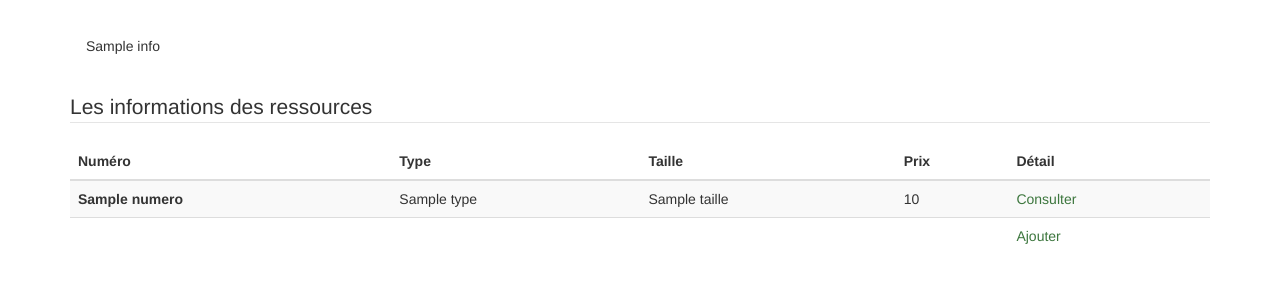
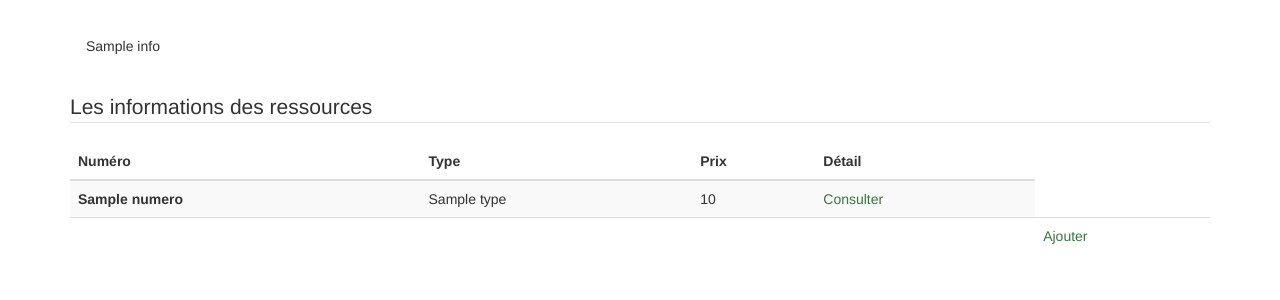
Before and after one commit to XIANQw/Hotel-Management-System, a Django app: template hotel/templates/gestionnaire.html in a window 1280 px wide. Shown: the part 52-352 px from the top of the page. Run offline with Django 3.2, Linux system fonts and the light colour scheme; the template is opened without the code that fills it: most values are stand-ins (such as "Sample title", 1, 10 or a date in 2020); some libraries are stand-ins or nearby versions.

Commit message:
530 retour

```diff
--- a/hotel/templates/gestionnaire.html
+++ b/hotel/templates/gestionnaire.html
@@ -109,7 +109,6 @@
                     <tr>
                         <th scope="col">Numéro</th>
                         <th scope="col">Type</th>
-                        <th scope="col">Taille</th>
                         <th scope="col">Prix</th>
                         <th scope="col">Détail</th>
                     </tr>
@@ -119,7 +118,6 @@
                     <tr>
                         <th scope="row">{{item.numero}}</th>
                         <td>{{item.type}}</td>
-                        <td>{{item.taille}}</td>
                         <td>{{item.prix}}</td>
                         <td><a href="/gestionnaire/consulterRes/?resId={{item.id}}" class="text-success"> Consulter</a>
                         </td>
```
